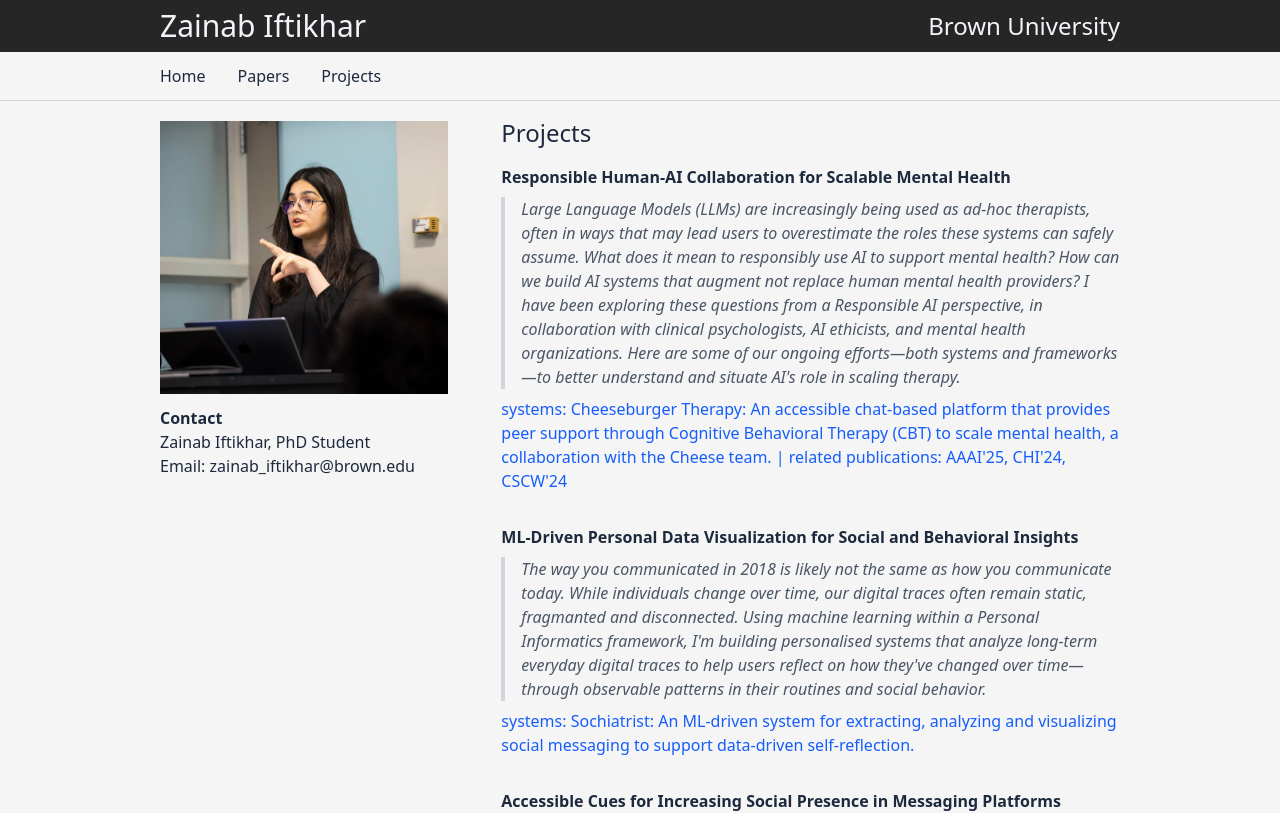
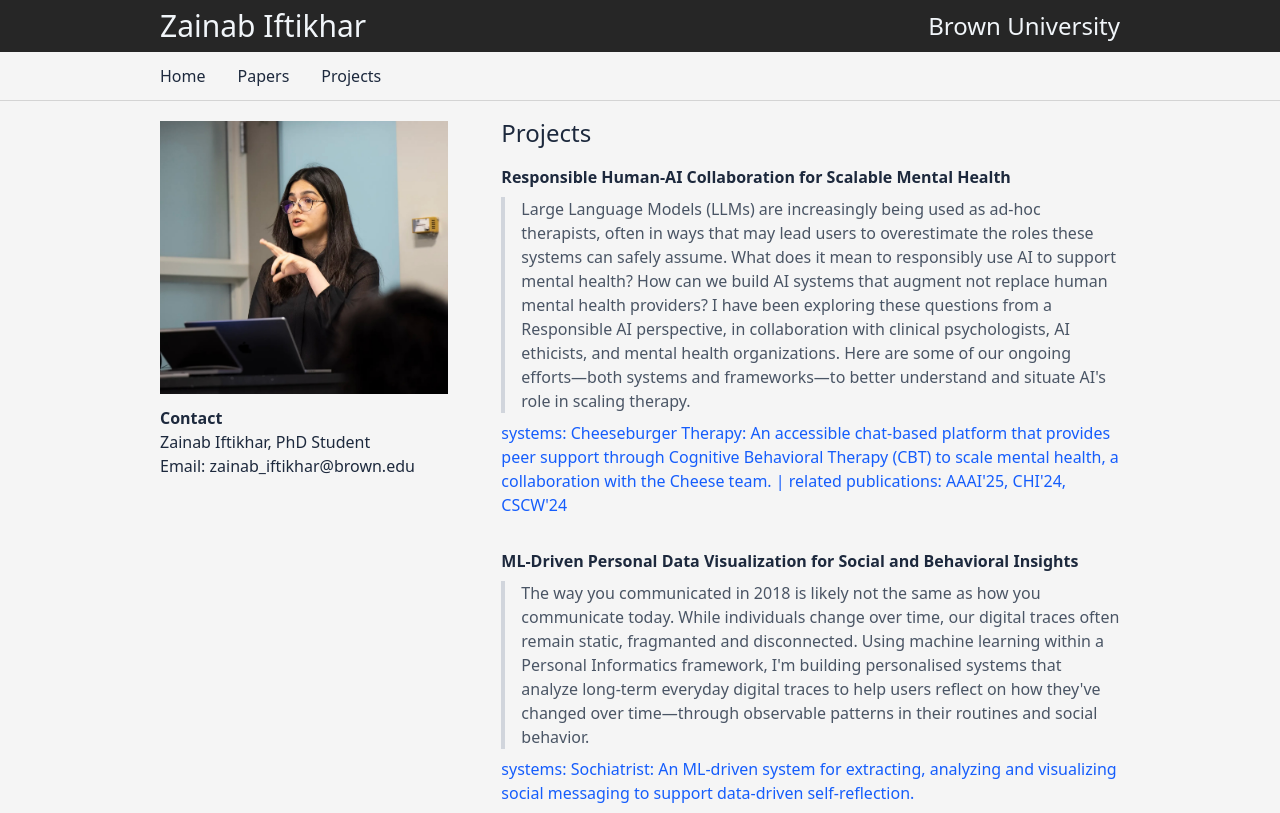
Before and after one commit to prettybuffy/web-vite-app, a React (Vite) app: page /projects in a window 1280 px wide. Shown: the top 813 px of the page. Built offline with nearby package versions, Linux system fonts and the light colour scheme.

Commit message:
make project description non-italic

```diff
--- a/src/pages/Projects.jsx
+++ b/src/pages/Projects.jsx
@@ -47,7 +47,7 @@
         {projects.map((project, index) => (
           <div key={index}>
             <h3 className="font-semibold">{project.title}</h3>
-            <blockquote className="border-l-4 border-gray-300 pl-4 mt-2 text-gray-600 italic">
+            <blockquote className="border-l-4 border-gray-300 pl-4 mt-2 text-gray-600">
               {project.description}
             </blockquote>
             <a href={project.link} className="text-blue-600 hover:underline mt-2 inline-block">
```
